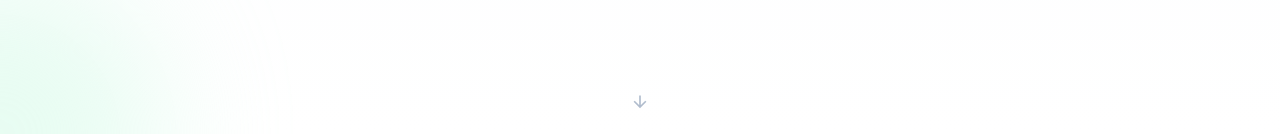
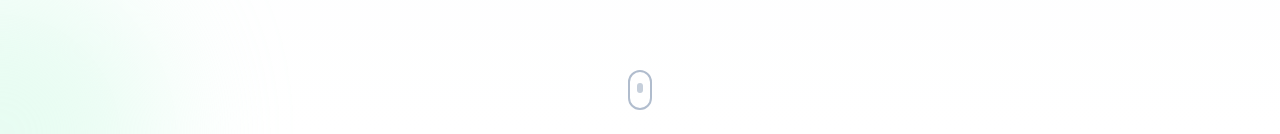
Before and after one commit to DavidCho1999/Canada_building_code_mcp, a Next.js app in the folder website/: page / in a window 1280 px wide. Shown: the part 666-800 px from the top of the page. Built offline with nearby package versions, Linux system fonts and the light colour scheme.

Commit message:
Change scroll indicator to mouse icon with animation

```diff
--- a/website/src/components/Hero.tsx
+++ b/website/src/components/Hero.tsx
@@ -132,22 +132,20 @@ export default function Hero() {
         </motion.div>
       </div>
 
-      {/* Scroll indicator */}
+      {/* Scroll indicator - Mouse */}
       <motion.div
         initial={{ opacity: 0 }}
         animate={{ opacity: 0.7 }}
         transition={{ delay: 1.5, duration: 0.5 }}
         className="absolute bottom-6 left-1/2 -translate-x-1/2"
       >
-        <motion.div
-          animate={{ y: [0, 6, 0] }}
-          transition={{ duration: 2, repeat: Infinity, ease: "easeInOut" }}
-          className="text-slate-400"
-        >
-          <svg width="20" height="20" viewBox="0 0 24 24" fill="none" stroke="currentColor" strokeWidth="2">
-            <path d="M12 5v14M5 12l7 7 7-7" />
-          </svg>
-        </motion.div>
+        <div className="w-6 h-10 border-2 border-slate-400 rounded-full flex justify-center pt-2">
+          <motion.div
+            animate={{ y: [0, 8, 0], opacity: [1, 0.3, 1] }}
+            transition={{ duration: 1.5, repeat: Infinity, ease: "easeInOut" }}
+            className="w-1.5 h-2.5 bg-slate-400 rounded-full"
+          />
+        </div>
       </motion.div>
     </section>
   );
```
